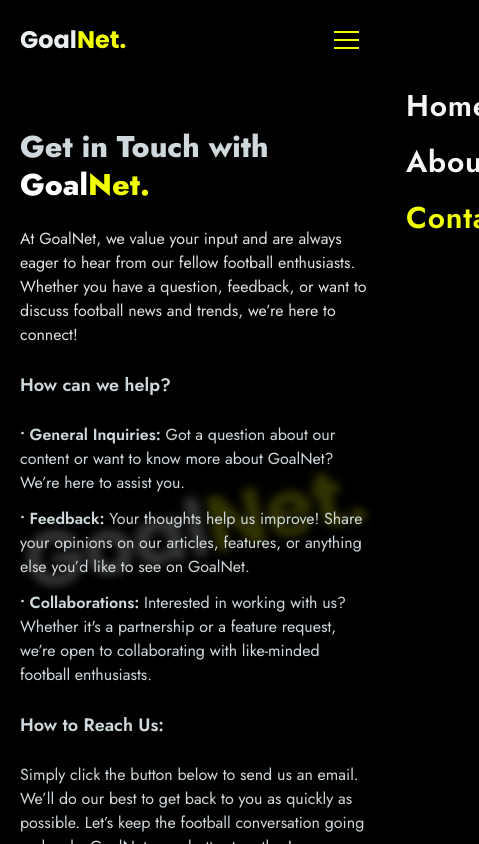
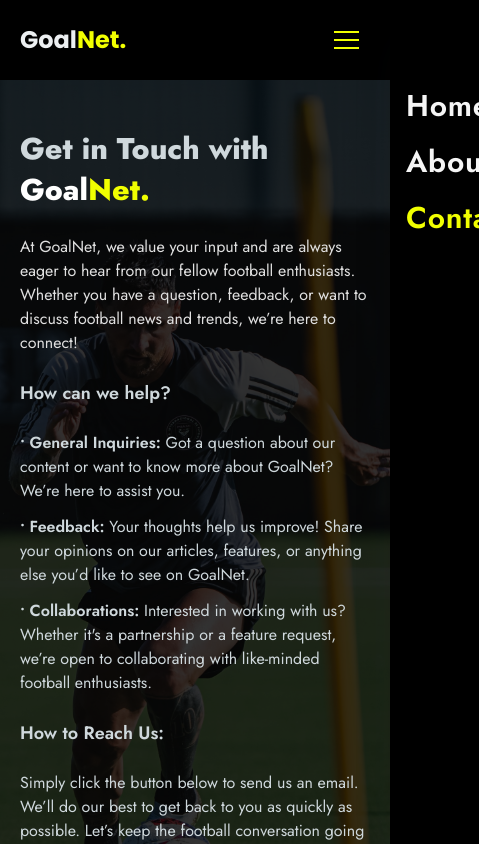
Before and after one commit to pranavpremanand/goalnet-v1, a Next.js app: page /contact-us in a window 390 px wide. Shown: the top 844 px of the page, 479 px wide, since content can reach past the window. Built offline with nearby package versions, Linux system fonts and the light colour scheme.

Commit message:
added background image in contact page and modified metadata

```diff
--- a/src/app/about-us/page.jsx
+++ b/src/app/about-us/page.jsx
@@ -58,7 +58,7 @@ export default function About() {
             </p>
           </div>
           <h2 className="text-2xl">
-            Welcome to{" "}
+            {/* Welcome to{" "} */}
             <b className="text-white">
               Goal<span className="text-primary">Net.</span>
             </b>{" "}
--- a/src/app/contact-us/page.jsx
+++ b/src/app/contact-us/page.jsx
@@ -10,7 +10,7 @@ const ContactUs = () => {
     <div className="wrapper grow relative">
       <div className="flex flex-col gap-8 my-10">
         <div className="flex flex-col gap-6">
-          <h2 className="text-3xl sm:text-4xl lg:text-5xl font-extrabold leading-tight">
+          <h2 className="text-3xl sm:text-4xl lg:text-5xl font-extrabold leading-snug">
             Get in Touch with <br />
             <span className="text-white">Goal</span>
             <span className="text-primary">Net.</span>
@@ -54,11 +54,11 @@ const ContactUs = () => {
           </p>
         </div>
         <Image
-          src="/assets/images/logo.png"
-          alt="logo"
+          src="/assets/images/messi-training.jpeg"
+          alt="#"
           width={500}
           height={500}
-          className="blur-sm absolute -rotate-12 inset-0 w-full h-full object-contain sm:object-cover -z-10 brightness-[20%]"
+          className="absolute inset-0 w-full h-full object-cover -z-10 brightness-[20%]"
         />
         <Link
           href="mailto:contactgoalnet@gmail.com"
--- a/src/app/layout.js
+++ b/src/app/layout.js
@@ -20,6 +20,21 @@ export const metadata = {
   description:
     "GoalNet: Your gateway to football. Discover trending stories, transfer rumors, tactics, and more.",
   icons: { icon: "/assets/images/logo.png" },
+  openGraph: {
+    type: "website",
+    url: "https://goalnetonline.vercel.app",
+    title: "GoalNet",
+    description:
+      "GoalNet: Your gateway to football. Discover trending stories, transfer rumors, tactics, and more.",
+    images: [
+      {
+        url: "/assets/images/GoalNet - Logo.png",
+        width: 800,
+        height: 600,
+        alt: "GoalNet Logo",
+      },
+    ],
+  },
 };
 
 export default function RootLayout({ children }) {
```
Also changed, not shown: src/components/Footer.jsx (+11 -10 lines), public/assets/images/GoalNet - Logo.png (added), public/assets/images/messi-training.jpeg (added).
